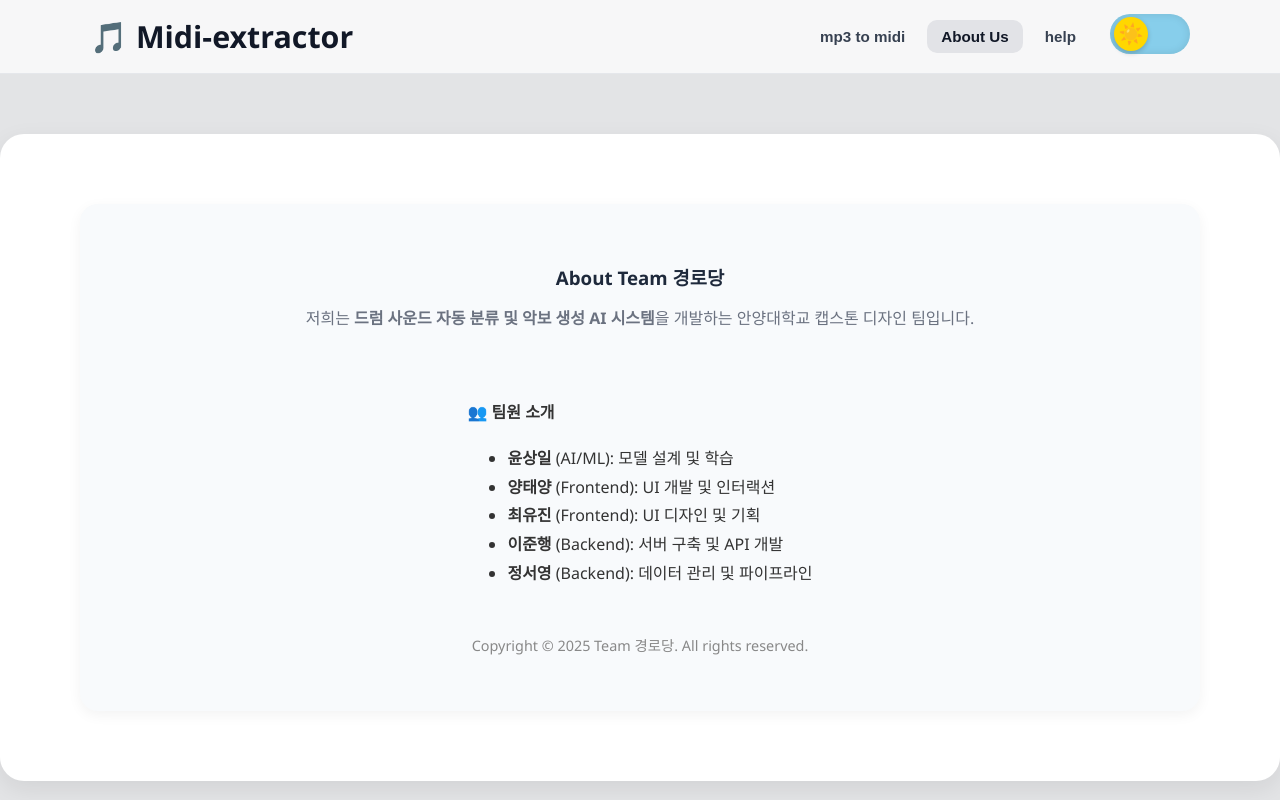
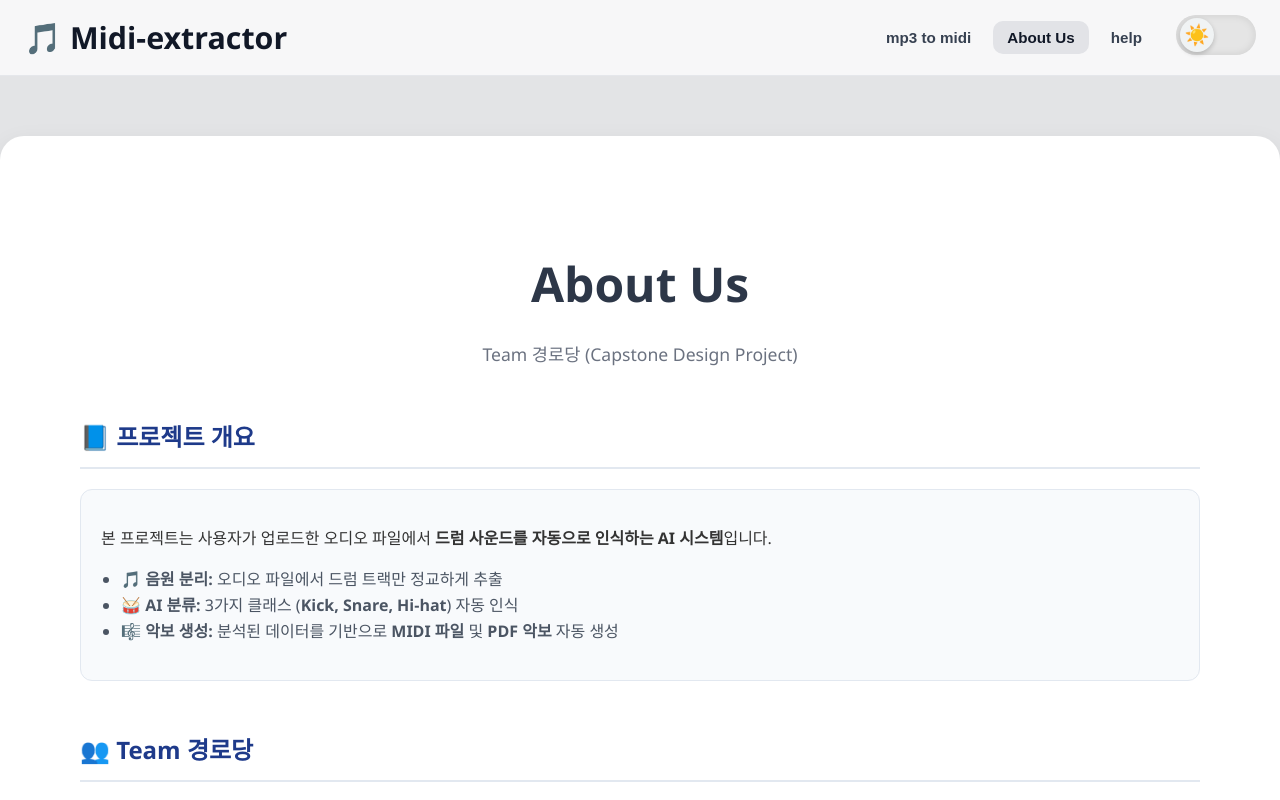
Before and after one commit to semsolm/midi-extractor, a React (Vite) app in the folder frontend/: page / in a window 1280 px wide. Both pictures are taken after a click on the button "About Us". Shown: the top 800 px of the page. Built offline with nearby package versions, Linux system fonts and the light colour scheme.

Commit message:
다크버튼 에러 수정

```diff
--- a/frontend/src/App.css
+++ b/frontend/src/App.css
@@ -23,7 +23,7 @@ body {
   background-color: #f7f7f8;
   border-bottom: 1px solid #e5e7eb;
   color: #1f2937;
-  padding: 14px 24px;
+  padding: 15px 24px;
   position: sticky;
   top: 0;
   z-index: 1000;
@@ -34,7 +34,7 @@ body {
   display: flex;
   justify-content: space-between;
   align-items: center;
-  max-width: 1100px;
+  max-width: 1370px;
   margin: 0 auto;
 }
 
@@ -94,7 +94,7 @@ body {
   transition: all 0.4s ease;
 
   /* ☀️ 라이트 모드 배경: 맑은 하늘색 */
-  background: #87CEEB;
+  background: #e5e5e5;
   box-shadow: inset 0 0 8px rgba(0, 0, 0, 0.1);
 }
 
@@ -107,7 +107,7 @@ body {
   width: 34px;
   height: 34px;
   border-radius: 50%;
-  background: #FFD700; /* 해 색상: 노란색 */
+  background: #F0F3F4; /* 해 색상: 노란색 */
   box-shadow: 0 2px 5px rgba(0, 0, 0, 0.2);
   transition: all 0.4s cubic-bezier(0.68, -0.55, 0.27, 1.55); /* 팅겨나가는 듯한 애니메이션 */
 
@@ -123,7 +123,7 @@ body {
 
 /* 🌌 다크 모드 배경: 밤하늘색 */
 .checkbox input:checked + label {
-  background: #2C3E50;
+  background: #000000;
 }
 
 /* 🌙 다크 모드 썸: 달 아이콘으로 변경 및 이동 */
@@ -744,3 +744,195 @@ particle {
 .dark-mode .app-footer .footer-disclaimer {
   color: #666;
 }
+
+/* ... 기존 CSS 코드 ... */
+
+/* === 📘 About Us View 스타일 (신규 추가) === */
+.about-view {
+  text-align: left;
+  width: 100%;
+  line-height: 1.6;
+}
+
+.about-header {
+  text-align: center;
+  margin-bottom: 50px;
+}
+
+.about-section {
+  margin-bottom: 50px;
+}
+
+.section-title {
+  border-bottom: 2px solid #e2e8f0;
+  padding-bottom: 10px;
+  margin-bottom: 20px;
+  color: #1e3a8a;
+  font-size: 1.5rem;
+  font-weight: 700;
+}
+
+.info-box {
+  background: #f8fafc;
+  padding: 20px;
+  border-radius: 12px;
+  border: 1px solid #e2e8f0;
+  margin-bottom: 15px;
+}
+
+.info-box p {
+  margin-bottom: 10px;
+}
+
+.info-box ul {
+  padding-left: 20px;
+  color: #4b5563;
+}
+
+/* 테이블 스타일 */
+.table-responsive {
+  overflow-x: auto;
+}
+
+.team-table {
+  width: 100%;
+  border-collapse: collapse;
+  font-size: 0.95em;
+}
+
+.team-table th {
+  background-color: #f3f4f6;
+  border-bottom: 2px solid #d1d5db;
+  padding: 12px;
+  text-align: left;
+  color: #1f2937;
+  font-weight: 600;
+}
+
+.team-table td {
+  padding: 12px;
+  border-bottom: 1px solid #e5e7eb;
+  color: #374151;
+}
+
+/* ... 기존 CSS 코드 아래에 추가 ... */
+
+/* === 📘 About Us View 전용 스타일 === */
+
+/* 1. 전체 컨테이너 (기존 .menu-view 속성 덮어쓰기) */
+.about-view {
+  text-align: left !important; /* 왼쪽 정렬 강제 */
+  width: 100%;
+  line-height: 1.6;
+  box-sizing: border-box;
+}
+
+/* 2. 헤더 영역 */
+.about-header {
+  text-align: center;
+  margin-bottom: 50px;
+}
+
+.about-header h2 {
+  font-size: 3rem;
+  color: #2d3748;
+  margin-bottom: 10px;
+}
+
+.about-header p {
+  font-size: 1.1rem;
+  color: #6b7280;
+}
+
+/* 3. 섹션 공통 */
+.about-section {
+  margin-bottom: 50px;
+}
+
+/* 섹션 제목 (밑줄 파란색 제목) */
+.section-title {
+  border-bottom: 2px solid #e2e8f0;
+  padding-bottom: 10px;
+  margin-bottom: 20px;
+  color: #1e3a8a;
+  font-size: 1.5rem; /* h3 크기 */
+  font-weight: bold;
+}
+
+/* 4. 정보 박스 (프로젝트 개요) */
+.info-box {
+  background: #f8fafc;
+  padding: 20px;
+  border-radius: 12px;
+  border: 1px solid #e2e8f0;
+}
+
+.info-box p {
+  margin-bottom: 15px;
+}
+
+.info-box ul {
+  padding-left: 20px;
+  color: #4b5563;
+}
+
+/* 5. 팀원 목록 테이블 */
+.table-container {
+  overflow-x: auto; /* 모바일 대응 */
+}
+
+.team-table {
+  width: 100%;
+  border-collapse: collapse;
+  font-size: 0.95em;
+}
+
+.team-table th {
+  background-color: #f3f4f6;
+  border-bottom: 2px solid #d1d5db;
+  padding: 12px;
+  text-align: left;
+  font-weight: bold;
+  color: #1f2937;
+}
+
+.team-table td {
+  padding: 12px;
+  border-bottom: 1px solid #e5e7eb;
+  color: #374151;
+}
+
+/* === 🌙 다크모드 대응 (About Us) === */
+.dark-mode .about-header h2 {
+  color: #e5e5e5;
+}
+
+.dark-mode .about-header p {
+  color: #a3a3a3;
+}
+
+.dark-mode .section-title {
+  color: #93c5fd; /* 밝은 파란색 */
+  border-bottom-color: #404040;
+}
+
+.dark-mode .info-box {
+  background: #333;
+  border-color: #404040;
+}
+
+.dark-mode .info-box ul,
+.dark-mode .info-box p {
+  color: #d1d5db;
+}
+
+.dark-mode .team-table th {
+  background-color: #3a3a3a;
+  border-bottom-color: #555;
+  color: #e5e5e5;
+}
+
+.dark-mode .team-table td {
+  border-bottom-color: #404040;
+  color: #d1d5db;
+}
--- a/frontend/src/App.jsx
+++ b/frontend/src/App.jsx
@@ -4,32 +4,10 @@ import * as api from './services/api'; // Api 내에 UI 코드 없음 (가정)
 import { UploadForm } from './components/UploadForm.jsx';
 import { StatusTracker } from './components/StatusTracker.jsx';
 import { ResultDisplay } from './components/ResultDisplay.jsx';
+import { AboutUsView } from './components/AboutUsView.jsx';
 import imi from "./assets/imi.png";
 // [신규] 메뉴별 컴포넌트 더미 (기능 구현 시 실제 컴포넌트로 대체)
-const AboutUsView = () => (
-  <div className="menu-view">
-    <h3>About Team 경로당 </h3>
-    <p>
-      저희는 <strong>드럼 사운드 자동 분류 및 악보 생성 AI 시스템</strong>을 개발하는
-      안양대학교 캡스톤 디자인 팀입니다.
-    </p>
 
-    <div style={{ marginTop: '30px', textAlign: 'left', display: 'inline-block' }}>
-      <h4>👥 팀원 소개</h4>
-      <ul style={{ lineHeight: '1.8' }}>
-        <li><strong>윤상일</strong> (AI/ML): 모델 설계 및 학습</li>
-        <li><strong>양태양</strong> (Frontend): UI 개발 및 인터랙션</li>
-        <li><strong>최유진</strong> (Frontend): UI 디자인 및 기획</li>
-        <li><strong>이준행</strong> (Backend): 서버 구축 및 API 개발</li>
-        <li><strong>정서영</strong> (Backend): 데이터 관리 및 파이프라인</li>
-      </ul>
-    </div>
-
-    <p style={{ marginTop: '30px', color: '#888', fontSize: '0.9em' }}>
-      Copyright © 2025 Team 경로당. All rights reserved.
-    </p>
-  </div>
-);
 
 const HelpView = () => (
   <div className="menu-view">
--- a/frontend/src/components/AboutUsView.jsx
+++ b/frontend/src/components/AboutUsView.jsx
@@ -0,0 +1,86 @@
+import React from 'react';
+
+export function AboutUsView() {
+  return (
+    // 기존 구조 유지: menu-view + 추가 스타일 클래스 about-view
+    <div className="about-view">
+
+      {/* 0. 헤더 */}
+      <div className="about-header">
+        <h2>About Us</h2>
+        <p>Team 경로당 (Capstone Design Project)</p>
+      </div>
+
+      {/* 1. 프로젝트 개요 & 목적 */}
+      <section className="about-section">
+        <h3 className="section-title">
+          📘 프로젝트 개요
+        </h3>
+        {/* 기존 구조 유지: 회색 박스 div */}
+        <div className="info-box">
+          <p>
+            본 프로젝트는 사용자가 업로드한 오디오 파일에서 <strong>드럼 사운드를 자동으로 인식하는 AI 시스템</strong>입니다.
+          </p>
+          <ul>
+            <li>🎵 <strong>음원 분리:</strong> 오디오 파일에서 드럼 트랙만 정교하게 추출</li>
+            <li>🥁 <strong>AI 분류:</strong> 3가지 클래스 (<strong>Kick, Snare, Hi-hat</strong>) 자동 인식</li>
+            <li>🎼 <strong>악보 생성:</strong> 분석된 데이터를 기반으로 <strong>MIDI 파일</strong> 및 <strong>PDF 악보</strong> 자동 생성</li>
+          </ul>
+        </div>
+      </section>
+
+      {/* 2. 팀원 정보 */}
+      <section className="about-section">
+        <h3 className="section-title">
+          👥 Team 경로당
+        </h3>
+        {/* 기존 구조 유지: 가로 스크롤 컨테이너 div */}
+        <div className="table-container">
+          <table className="team-table">
+            <thead>
+              <tr>
+                <th style={{ width: '15%' }}>이름</th>
+                <th style={{ width: '20%' }}>학번</th>
+                <th style={{ width: '25%' }}>역할</th>
+                <th>상세 업무</th>
+              </tr>
+            </thead>
+            <tbody>
+              <tr>
+                <td>윤상일</td>
+                <td>2020E7424</td>
+                <td>AI/ML</td>
+                <td>모델 설계 및 학습</td>
+              </tr>
+              <tr>
+                <td>양태양</td>
+                <td>2021E7411</td>
+                <td>Frontend</td>
+                <td>UI 개발</td>
+              </tr>
+              <tr>
+                <td>최유진</td>
+                <td>2023E7518</td>
+                <td>Frontend</td>
+                <td>UI 디자인</td>
+              </tr>
+              <tr>
+                <td>이준행</td>
+                <td>2020E7427</td>
+                <td>Backend</td>
+                <td>AI, 풀스택 개발</td>
+              </tr>
+              <tr>
+                <td>정서영</td>
+                <td>2020U2329</td>
+                <td>Backend</td>
+                <td>백엔드, 프론트엔드 지원</td>
+              </tr>
+            </tbody>
+          </table>
+        </div>
+      </section>
+
+    </div>
+  );
+}
--- a/frontend/src/components/UploadForm.jsx
+++ b/frontend/src/components/UploadForm.jsx
@@ -99,13 +99,6 @@ export function UploadForm({ onUpload, isLoading }) {
         </label>
       </div>
 
-      {/* === 오디오 미리듣기 === */}
-      {audioPreview && (
-        <div id="playerContainer" style={{ display: 'block' }}>
-          <p id="listenText">들어보기 :</p>
-          <audio id="audioPlayer" controls src={audioPreview}></audio>
-        </div>
-      )}
 
       {/* === 변환 시작 버튼 === */}
       <div className="controls">
```
